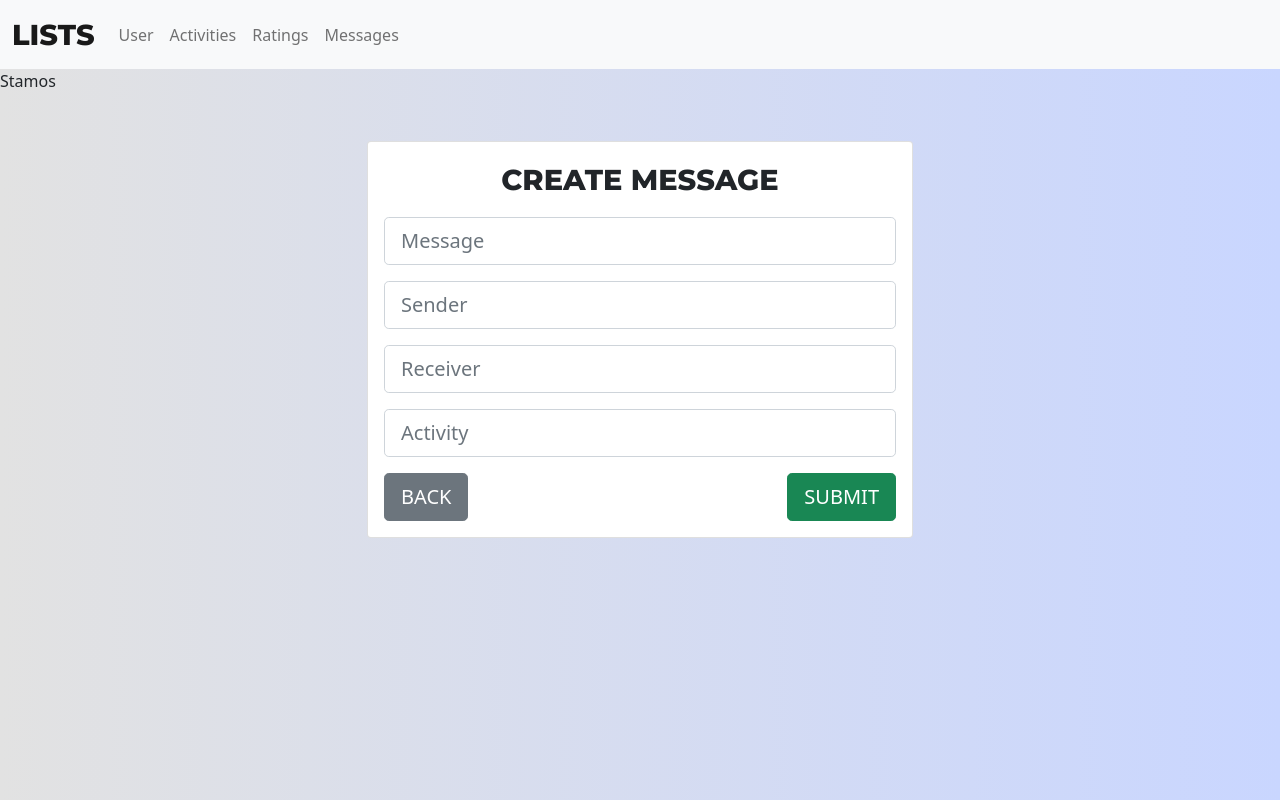
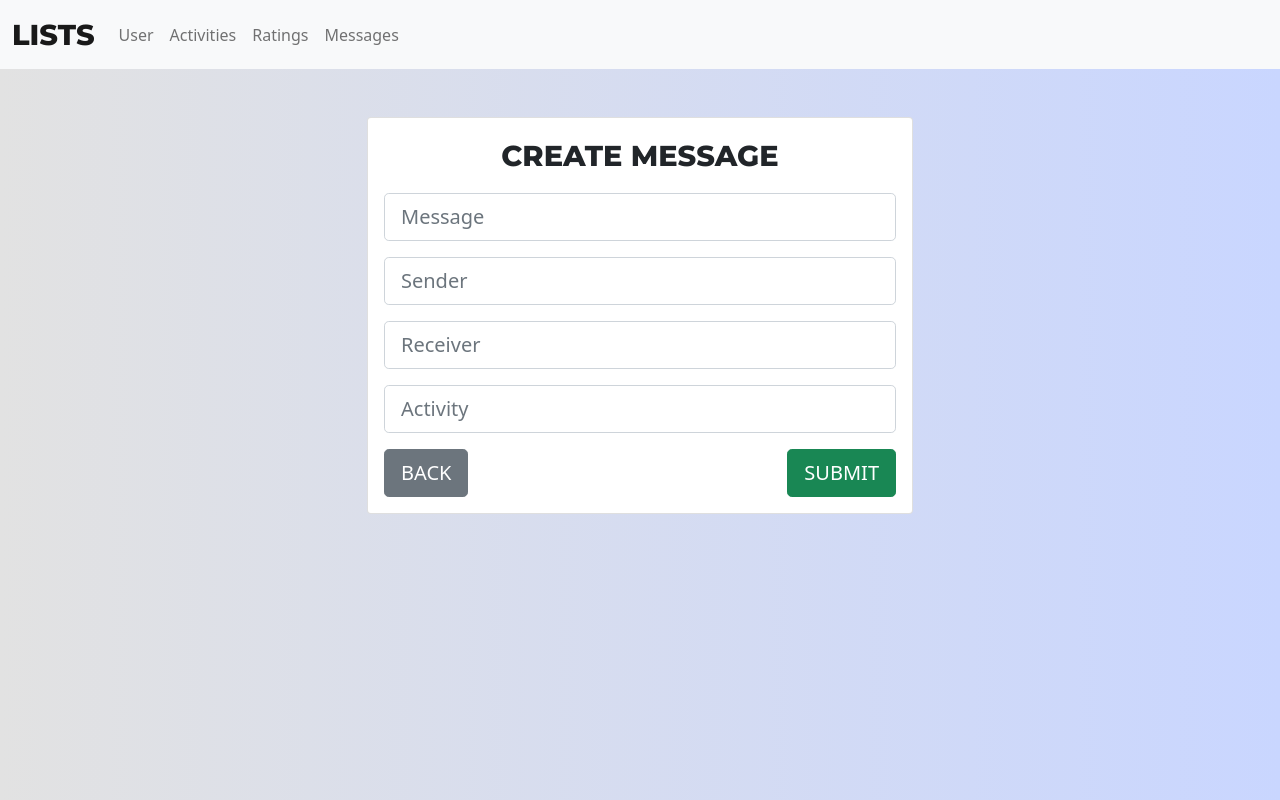
Before and after one commit to miguelmalu/EA-BackOffice, an Angular app: page /create-message in a window 1280 px wide. Built offline with nearby package versions, Linux system fonts and the light colour scheme.

Commit message:
fixing merge 2

```diff
--- a/src/app/components/create-message/create-message.component.html
+++ b/src/app/components/create-message/create-message.component.html
@@ -1,4 +1,4 @@
-<p>Stamos</p>
+
 <div class="container mt-5">
     <div class="class row">
         <div class="col-lg-6 offset-lg-3">
--- a/src/app/components/list-activities/list-activities.component.html
+++ b/src/app/components/list-activities/list-activities.component.html
@@ -29,7 +29,7 @@
                                     <i (click)="addUserActivity(activity)" class="fa-solid fa-circle-plus text-success"></i>
                                     <i class="fa-solid fa-pen-to-square text-primary" [routerLink]="['/edit-activity',activity.name]"></i>
                                     <i (click)="deleteActivity(activity.name)" class="fa-solid fa-trash text-danger"></i>
-                               <!--     <i [routerLink]="['/message-list-activity’, activity._id]" class="fa-solid fa-message text-primary"></i> -->
+                                    <i [routerLink]="['/message-list-activity', activity._id]" class="fa-solid fa-message text-primary"></i>
                                 </td>
                             </tr>
                         </tbody>
--- a/src/app/components/list-activities/list-activities.component.ts
+++ b/src/app/components/list-activities/list-activities.component.ts
@@ -51,7 +51,9 @@ export class ListActivitiesComponent implements OnInit {
     if(username!==null && username!==""){
       this._userService.getUser(username).subscribe(data=>{
         const user = data;
+        console.log(user);
         activity.users.push(user);
+        console.log(activity);
         this._activityService.editActivity(activity,activity.name).subscribe(data => {
           this.toastr.success("User "+username+" added correctly to activity "+activity.name,"Used added!");
         }, error => {
```
